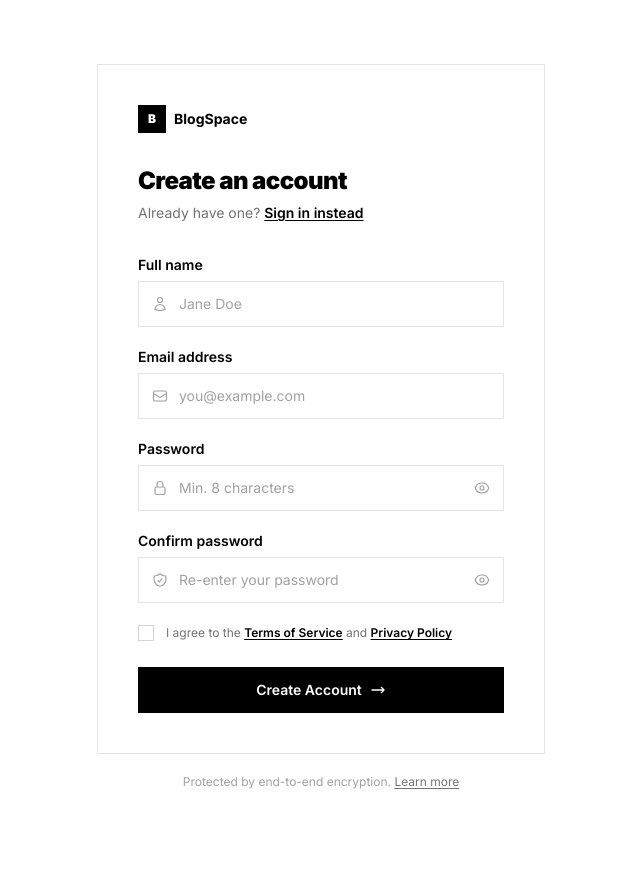
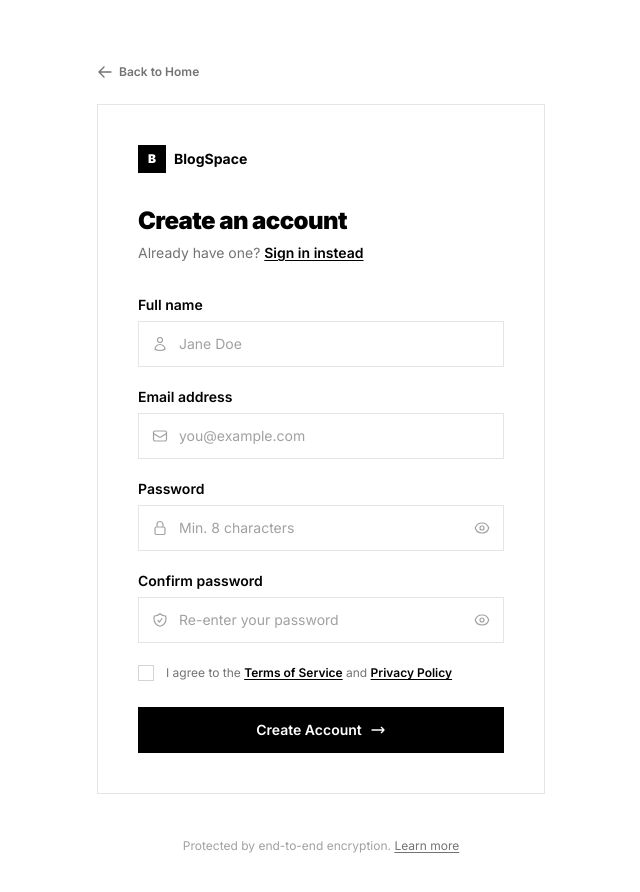
Before and after one commit to Adhi1755/Blog, a Next.js app: page /register in a window 1280 px wide. Shown: the top 892 px of the page, without its empty margins (319-959 px from the left). Before the commit the page ends 854 px from the top, so only its background shows below. Built offline with nearby package versions, Linux system fonts and the light colour scheme.

Commit message:
Updated the Login page

```diff
--- a/app/login/page.tsx
+++ b/app/login/page.tsx
@@ -69,7 +69,15 @@ export default function LoginPage() {
 
   return (
     <div className="flex min-h-screen items-center justify-center px-4 py-16 bg-white">
-      <div className="w-full max-w-md">
+      <div className="w-full max-w-md flex flex-col gap-6">
+        {/* Back Button */}
+        <Link href="/" className="inline-flex items-center gap-1.5 text-xs font-semibold text-neutral-500 hover:text-black transition-colors self-start">
+          <svg className="h-4 w-4" fill="none" viewBox="0 0 24 24" stroke="currentColor" strokeWidth={2}>
+            <path strokeLinecap="round" strokeLinejoin="round" d="M10.5 19.5L3 12m0 0l7.5-7.5M3 12h18" />
+          </svg>
+          Back to Home
+        </Link>
+
         {/* Card */}
         <div className="border border-neutral-200 bg-white p-8 sm:p-10">
 
--- a/app/register/page.tsx
+++ b/app/register/page.tsx
@@ -107,7 +107,15 @@ export default function RegisterPage() {
 
   return (
     <div className="flex min-h-screen items-center justify-center px-4 py-16 bg-white">
-      <div className="w-full max-w-md">
+      <div className="w-full max-w-md flex flex-col gap-6">
+        {/* Back Button */}
+        <Link href="/" className="inline-flex items-center gap-1.5 text-xs font-semibold text-neutral-500 hover:text-black transition-colors self-start">
+          <svg className="h-4 w-4" fill="none" viewBox="0 0 24 24" stroke="currentColor" strokeWidth={2}>
+            <path strokeLinecap="round" strokeLinejoin="round" d="M10.5 19.5L3 12m0 0l7.5-7.5M3 12h18" />
+          </svg>
+          Back to Home
+        </Link>
+
         {/* Card */}
         <div className="border border-neutral-200 bg-white p-8 sm:p-10">
 
```
